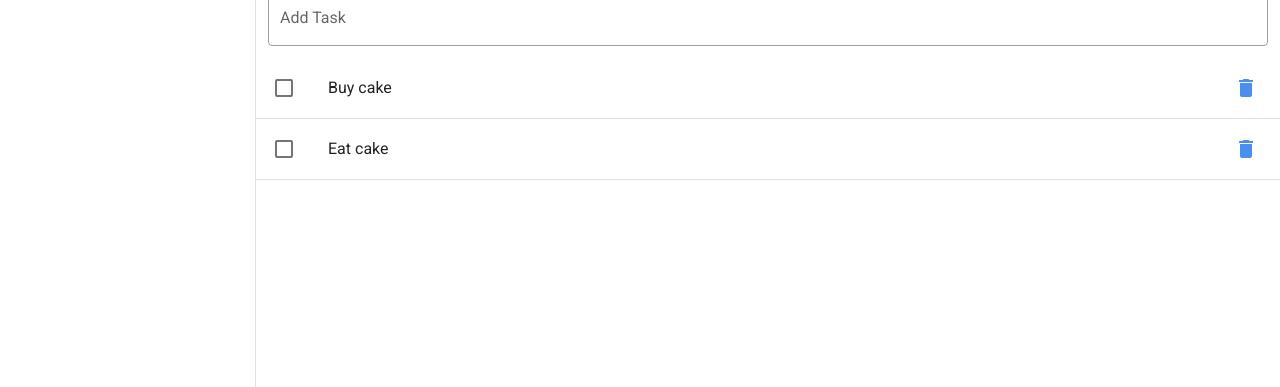
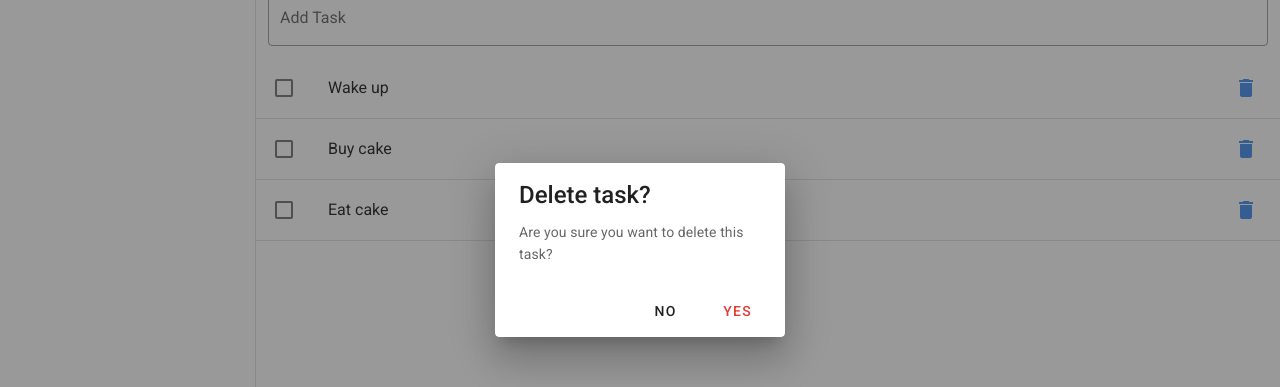
Before and after one commit to purplebugs/vuejs-todo, a Vue app: page /#/ in a window 1280 px wide. Both pictures are taken after a click on the button 1246 px from the left and 238 px from the top of the page. Shown: the part 150-537 px from the top of the page. Built offline with nearby package versions, Linux system fonts and the light colour scheme.

Commit message:
show prompt to delete dialog when click delete task

```diff
--- /dev/null
+++ b/src/components/Todo/Dialogs/DialogDelete.vue
@@ -0,0 +1,19 @@
+<template>
+  <v-dialog :value="true" persistent max-width="290">
+    <v-card>
+      <v-card-title class="headline">Delete task?</v-card-title>
+      <v-card-text>Are you sure you want to delete this task?</v-card-text>
+      <v-card-actions>
+        <v-spacer></v-spacer>
+        <v-btn text @click="dialog = false">No</v-btn>
+        <v-btn color="red darken-1" text @click="dialog = false">Yes</v-btn>
+      </v-card-actions>
+    </v-card>
+  </v-dialog>
+</template>
+
+<script>
+export default {};
+</script>
+
+<style></style>
--- a/src/components/Todo/Task.vue
+++ b/src/components/Todo/Task.vue
@@ -17,18 +17,30 @@
         </v-list-item-content>
 
         <v-list-item-action>
-          <v-btn @click.stop="$store.dispatch('deleteTask', task.id)" icon>
+          <v-btn @click.stop="dialogs.delete = true" icon>
             <v-icon color="primary lighten-1">mdi-delete</v-icon>
           </v-btn>
         </v-list-item-action>
       </template>
     </v-list-item>
     <v-divider></v-divider>
+    <dialog-delete v-if="dialogs.delete" />
   </div>
 </template>
 
 <script>
 export default {
   props: ["task"],
+  data() {
+    return {
+      dialogs: {
+        delete: false,
+      },
+    };
+  },
+  components: {
+    "dialog-delete": require("@/components/Todo/Dialogs/DialogDelete.vue")
+      .default,
+  },
 };
 </script>
```
